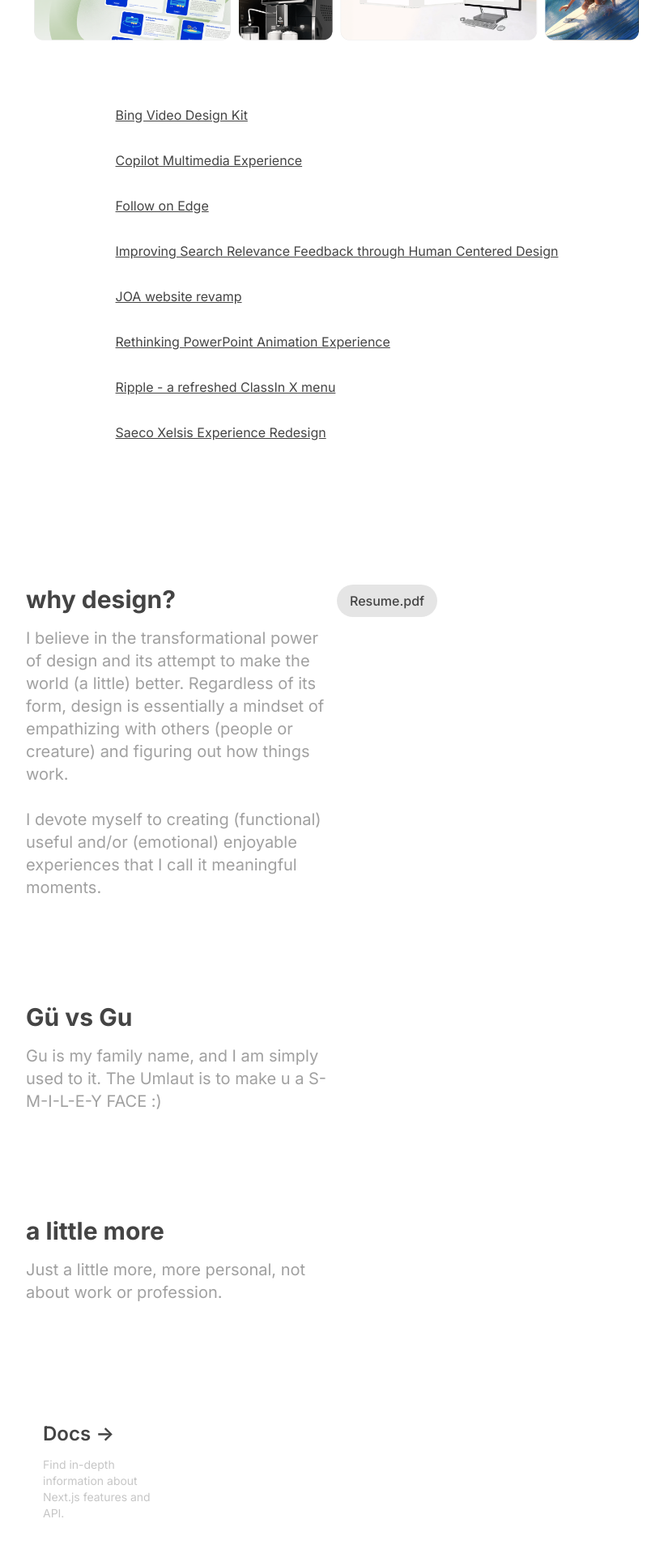
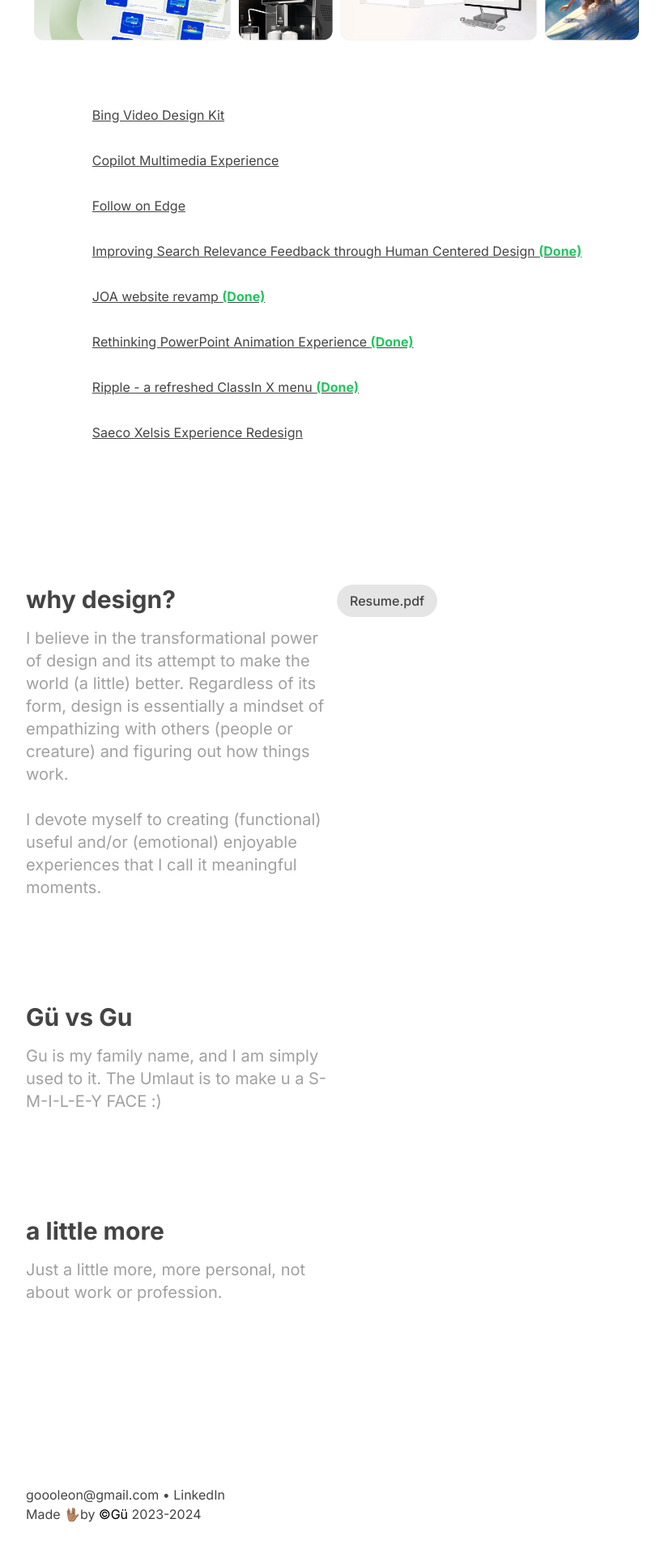
Before and after one commit to Goooleon/Portfolio-24, a Next.js app: page / in a window 1280 px wide. Shown: the part 772-2690 px from the top of the page at 81% size, without its empty margins (224-1044 px from the left). Built offline with nearby package versions, Linux system fonts and the light colour scheme.

Commit message:
done label

```diff
--- a/app/page.tsx
+++ b/app/page.tsx
@@ -50,16 +50,16 @@ export default function Home() {
             Follow on Edge
           </Link></li>
           <li className="p-4"><Link href="/grad-thesis-myt-search">
-            Improving Search Relevance Feedback through Human Centered Design
+            Improving Search Relevance Feedback through Human Centered Design <span className="font-bold text-green-500">{`(Done)`}</span>
           </Link></li>
           <li className="p-4"><Link href="/joa-arch-web">
-            JOA website revamp
+            JOA website revamp <span className="font-bold text-green-500">{`(Done)`}</span>
           </Link></li>
           <li className="p-4"><Link href="/rethink-ppt-animation">
-            Rethinking PowerPoint Animation Experience
+            Rethinking PowerPoint Animation Experience <span className="font-bold text-green-500">{`(Done)`}</span>
           </Link></li>
           <li className="p-4"><Link href="/ripple-classinx-menu">
-            Ripple - a refreshed ClassIn X menu
+            Ripple - a refreshed ClassIn X menu <span className="font-bold text-green-500">{`(Done)`}</span>
           </Link></li>
           <li className="p-4"><Link href="/uxad-saeco-redesign">
             Saeco Xelsis Experience Redesign
@@ -97,28 +97,6 @@ export default function Home() {
           </p>
         </article>
       </div>
-
-      <div className="m-32 grid text-center lg:max-w-5xl lg:w-full lg:mb-0 lg:grid-cols-4 lg:text-left">
-        <a
-          href="https://nextjs.org/docs?utm_source=create-next-app&utm_medium=appdir-template&utm_campaign=create-next-app"
-          className="group rounded-lg border border-transparent px-5 py-4 transition-colors hover:border-gray-300 hover:bg-gray-100 hover:dark:border-neutral-700 hover:dark:bg-neutral-800/30"
-          target="_blank"
-          rel="noopener noreferrer"
-        >
-          <h2 className={`mb-3 text-2xl font-semibold`}>
-            Docs{" "}
-            <span className="inline-block transition-transform group-hover:translate-x-1 motion-reduce:transform-none">
-              -&gt;
-            </span>
-          </h2>
-          <p className="m-0 max-w-[30ch] text-sm opacity-30">
-            Find in-depth information about Next.js features and API.
-          </p>
-        </a>
-
-
-
-      </div>
     </main>
   );
 }
```
